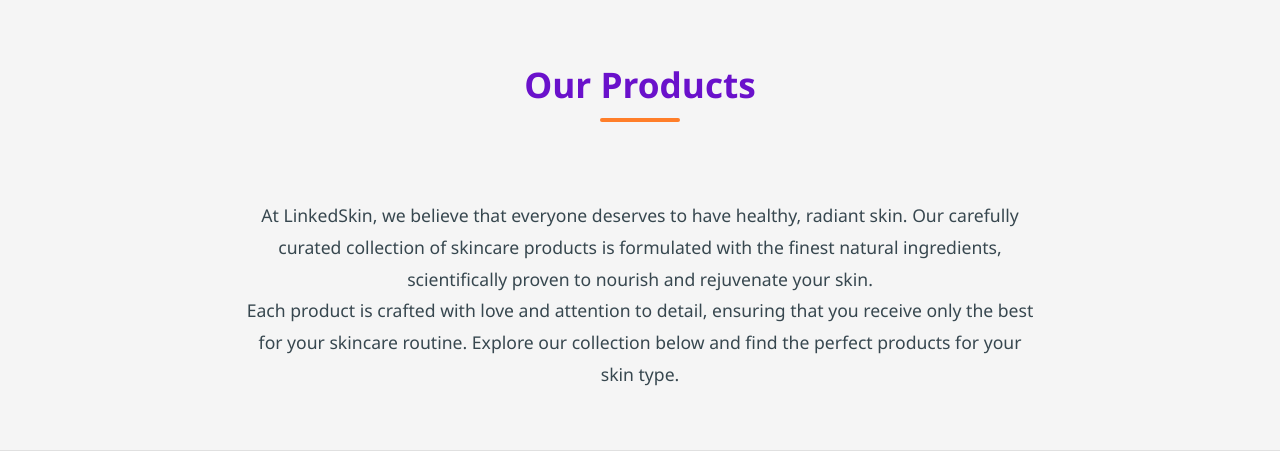
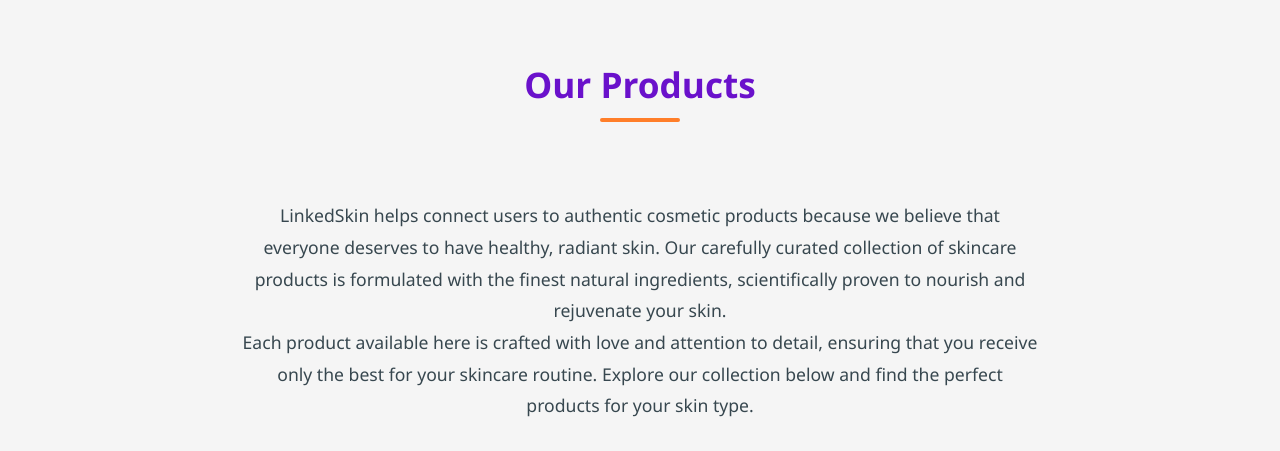
Before and after one commit to lindsy12/summer-project, a PHP site: page /pages/product.php in a window 1280 px wide. Shown: the part 567-1018 px from the top of the page. Run offline with PHP 8.4, Linux system fonts and the light colour scheme; data comes from the database, SQL or seed files in the repository.

Commit message:
Updated codes for products page

```diff
--- a/pages/product.php
+++ b/pages/product.php
@@ -409,8 +409,8 @@
         <div class="container">
             <h2 class="section-title">Our Products</h2>
             <div class="intro-content">
-                <p>At LinkedSkin, we believe that everyone deserves to have healthy, radiant skin. Our carefully curated collection of skincare products is formulated with the finest natural ingredients, scientifically proven to nourish and rejuvenate your skin.</p>
-                <p>Each product is crafted with love and attention to detail, ensuring that you receive only the best for your skincare routine. Explore our collection below and find the perfect products for your skin type.</p>
+                <p>LinkedSkin helps connect users to authentic cosmetic products because we believe that everyone deserves to have healthy, radiant skin. Our carefully curated collection of skincare products is formulated with the finest natural ingredients, scientifically proven to nourish and rejuvenate your skin.</p>
+                <p>Each product available here is crafted with love and attention to detail, ensuring that you receive only the best for your skincare routine. Explore our collection below and find the perfect products for your skin type.</p>
             </div>
         </div>
     </section>
```
